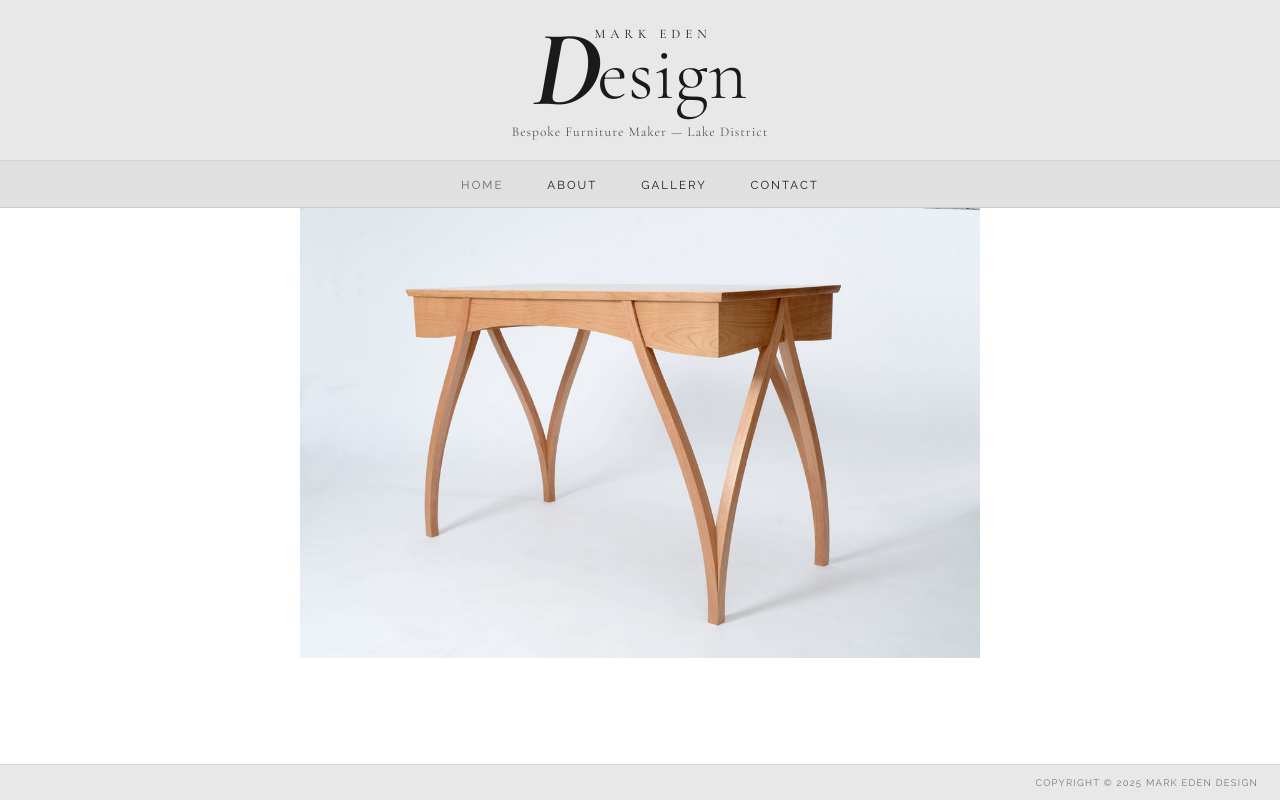
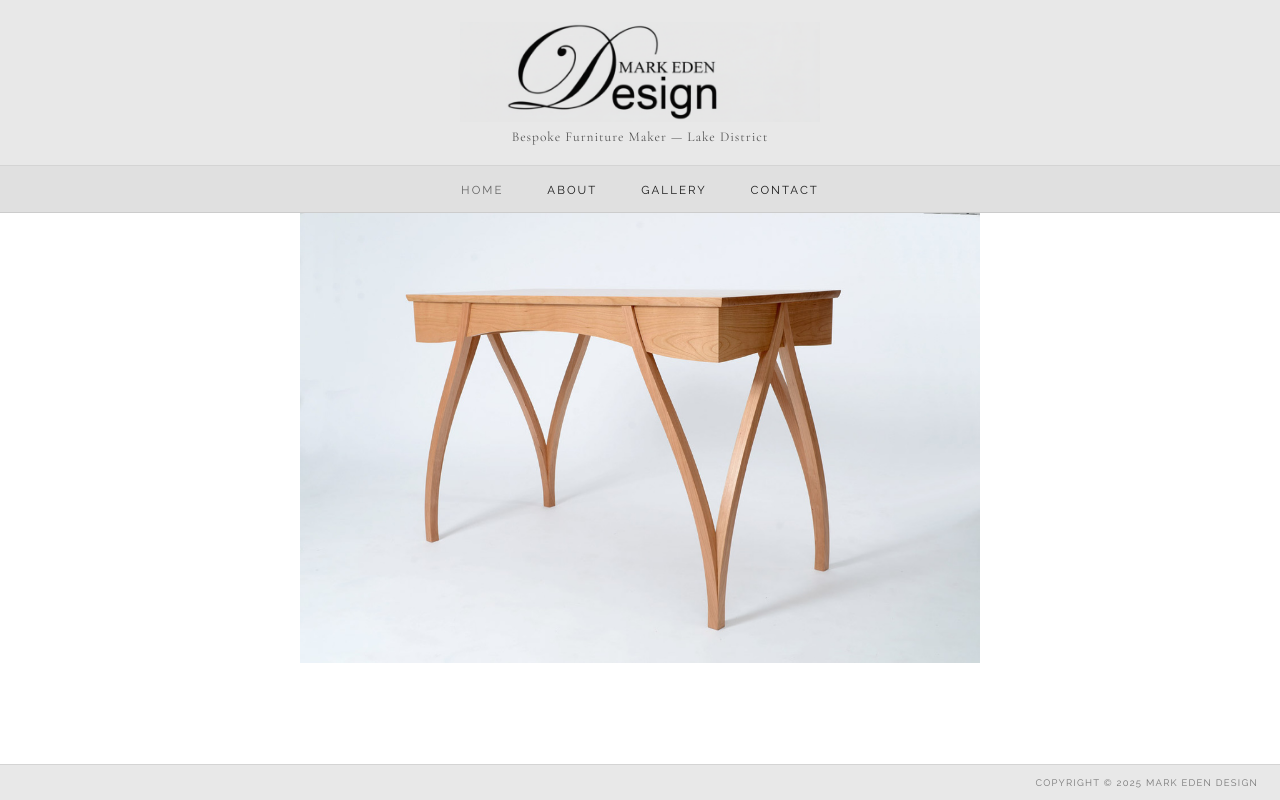
Before and after one commit to markeden-gif/markedendesign, a plain HTML site: page index.html in a window 1280 px wide. Drawn offline with nearby package versions, Linux system fonts and the light colour scheme.

Commit message:
Replace CSS text logo with image logo across all pages
Co-Authored-By: Claude Sonnet 4.6 <noreply@anthropic.com>

```diff
--- a/index.html
+++ b/index.html
@@ -44,11 +44,7 @@
 
     <header>
         <div class="logo">
-            <div class="logo-wordmark">
-                <span class="logo-initial">D</span>
-                <span class="logo-name">MARK EDEN</span>
-                <span class="logo-esign">esign</span>
-            </div>
+            <img src="images/logo.png" alt="Mark Eden Design" class="logo-img">
             <p class="tagline">Bespoke Furniture Maker — Lake District</p>
         </div>
     </header>
--- a/styles.css
+++ b/styles.css
@@ -46,42 +46,11 @@ header {
     align-items: center;
 }
 
-.logo-wordmark {
-    position: relative;
-    display: inline-flex;
-    align-items: flex-end;
-    line-height: 1;
-}
-
-/* Large decorative initial — mirrors Nathan Day's calligraphic D */
-.logo-initial {
-    font-family: 'Cormorant Garamond', serif;
-    font-style: italic;
-    font-weight: 700;
-    font-size: 108px;
-    line-height: 0.88;
-    letter-spacing: -4px;
-}
-
-/* Company name sits above esign, to the right of the D */
-.logo-name {
-    position: absolute;
-    top: 6px;
-    left: 62px;
-    font-family: 'Cormorant Garamond', serif;
-    font-size: 13px;
-    letter-spacing: 0.38em;
-    font-weight: 400;
-    white-space: nowrap;
-}
-
-/* Completes "Design" */
-.logo-esign {
-    font-family: 'Cormorant Garamond', serif;
-    font-weight: 300;
-    font-size: 76px;
-    line-height: 1;
-    padding-bottom: 5px;
+.logo-img {
+    max-width: 360px;
+    width: 100%;
+    height: auto;
+    display: block;
 }
 
 .tagline {
@@ -340,9 +309,7 @@ footer {
    ============================================= */
 
 @media (max-width: 768px) {
-    .logo-initial  { font-size: 78px; }
-    .logo-esign    { font-size: 55px; }
-    .logo-name     { font-size: 11px; top: 4px; left: 46px; letter-spacing: 0.28em; }
+    .logo-img      { max-width: 260px; }
     .tagline       { font-size: 12px; }
 
     nav a {
```
Also changed, not shown: about.html (+1 -5 lines), contact.html (+1 -5 lines), gallery.html (+1 -5 lines), images/logo.png (added).
